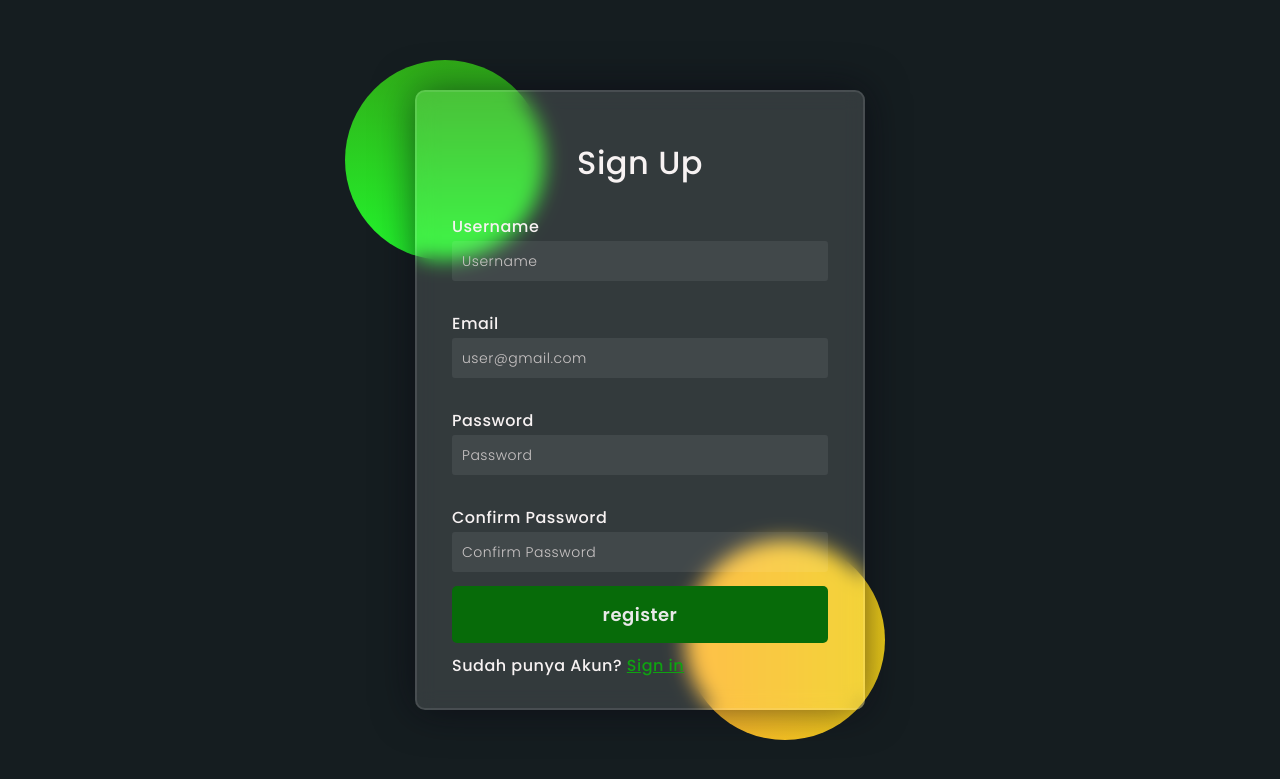
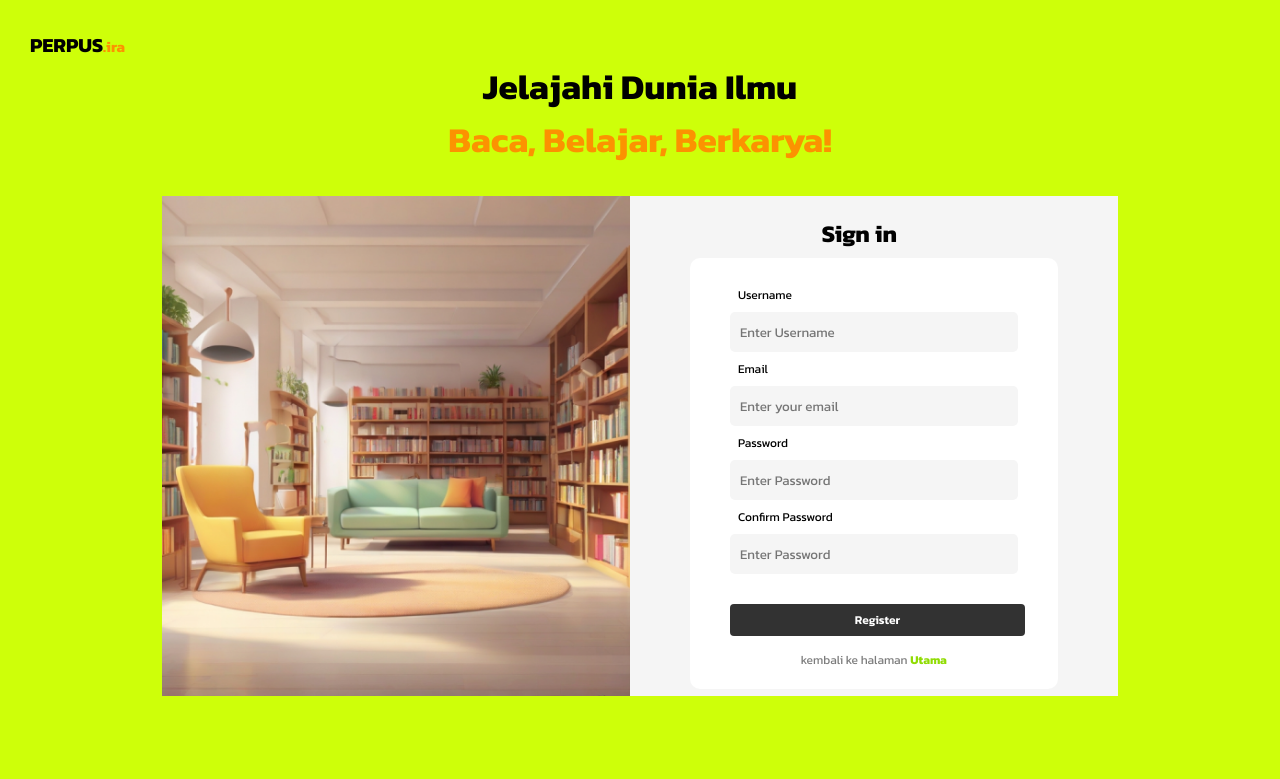
Before and after one commit to ENONGLOSKER/PJ-PERPUSTAKAAN, a Django app: page /signup/ in a window 1280 px wide. Shown: the top 779 px of the page. Run offline with Django 5.2, Linux system fonts and the light colour scheme.

Commit message:
update-sign up

```diff
--- a/app_perpus/views.py
+++ b/app_perpus/views.py
@@ -323,6 +323,6 @@ def SignupPage(request):
 
             my_user.save()
             messages.success(request, "Selamat, Register Berhasil!")
-            return redirect('/')
+            return redirect('signin')
 
     return render(request, 'signup.html')
--- /dev/null
+++ b/static/css/signup.css
@@ -0,0 +1,144 @@
+:root{
+    --hijau: #CEFF09;
+    --hitam: #323232;
+    --orange: #FC9201;
+    --abu: #F5F5F5;
+    --putih: #FFFFFF;
+}
+
+*{
+    margin:0;
+    padding:0;
+    box-sizing: border-box;
+}
+
+body{
+    background: var(--hijau);
+    font-family: 'Kanit', sans-serif;
+}
+
+.header{
+    margin:30px
+}
+
+.header p{
+    font-size:20px;
+    font-weight: bold;
+}
+
+.header p span{
+    color: var(--orange);
+    font-size:15px;
+}
+
+.header h1{
+    text-align:center;
+    font-size:35px;
+    font-family: 'Kanit', sans-serif;
+}
+
+.header h1 span{
+    display:block;
+    color: var(--orange);
+}
+
+.container{
+    display: flex;
+    height: 500px;
+    margin: 30px ;
+    justify-content: center
+}
+
+form{
+    display:flex;
+    flex-direction: column;
+    width:40%;
+    background-color: #f5f5f5;
+}
+
+form h2{
+    font-size: 1,5rem;
+    text-align: center;
+    margin: 20px 50px 5px 21px;
+}
+
+form .input{
+    display:grid
+}
+
+form .input input{
+    padding:10px;
+}
+
+form .input label{
+    margin:0px 20px;
+    padding:8px;
+    font-size: 12px;
+}
+
+input[type="username"],
+input[type="email"],
+input[type="password"]{
+    margin:0px 20px;
+    border-radius:5px;
+    outline: none;
+    border:none;
+    background: #F5F5F5;
+    cursor:pointer;
+    font-family: 'Kanit', sans-serif;
+}
+
+input[type="submit"]{
+    margin: 30px 10px 10px 10px;
+    padding:7px;
+    transform: translateX(10px);
+    outline: none;
+    border: none;
+    background: var(--hitam);
+    font-size: 12px;
+    font-weight: 600;
+    color: var(--putih);
+    border-radius: 4px;
+    width:90%;
+    cursor:pointer;
+    font-family: 'Kanit', sans-serif;
+}
+
+input[type="submit"]:hover{
+    background: var(--hijau);
+    color: var(--hitam);
+}
+
+.login{
+    background:#ffffff;
+    margin:2px 60px 100px 60px;
+    padding: 20px 20px;
+    border-radius:10px;
+}
+
+.login p{
+    text-align: center;
+    font-size: 12px;
+    margin-top: 5px;
+    color: #7c7c7c;
+}
+
+.login p a{
+    text-decoration:none;
+    color: #90dc03;
+    font-weight: bold;
+}
+
+.login p a:hover{
+    color: #376FDE;
+}
+
+.side{
+    display:flex;
+}
+
+.side img{
+    width: 100%;
+    height: 100%
+
+}
--- a/templates/signin.html
+++ b/templates/signin.html
@@ -8,7 +8,7 @@
     <meta name="viewport" content="width=device-width, initial-scale=1.0">
     <link rel="icon" type="image/x-icon" href="{% static 'img/PERPUS_ira.png' %}">
     <link rel="stylesheet" href="{% static 'css/signin.css' %}">
-    <title>Document</title>
+    <title>Sign in | Perpus.ira</title>
     <link href="https://fonts.googleapis.com/css2?family=Kanit:wght@200;300;400;500;600;700&display=swap" rel="stylesheet">
 </head>
 
--- a/templates/signup.html
+++ b/templates/signup.html
@@ -1,148 +1,21 @@
+{% load static %}
 <!DOCTYPE html>
 <html lang="en">
+
 <head>
-  <!-- Design by foolishdeveloper.com -->
-    <title>Sign Up</title>
-
-    <link rel="preconnect" href="https://fonts.gstatic.com">
-    <link rel="stylesheet" href="https://cdnjs.cloudflare.com/ajax/libs/font-awesome/5.15.4/css/all.min.css">
-    <link href="https://fonts.googleapis.com/css2?family=Poppins:wght@300;500;600&display=swap" rel="stylesheet">
-    <!--Stylesheet-->
-    <style media="screen">
-        *,
-        *:before,
-        *:after{
-            padding: 0;
-            margin: 0;
-            box-sizing: border-box;
-        }
-        body{
-            background-color: #151d20;
-        }
-        .background{
-            width: 430px;
-            height: 520px;
-            position: absolute;
-            transform: translate(-50%,-50%);
-            left: 50%;
-            top: 50%;
-        }
-        .background .shape{
-            height: 200px;
-            width: 200px;
-            position: absolute;
-            border-radius: 50%;
-        }
-        .shape:first-child{
-            background: linear-gradient(
-                #31ad18,
-                #23f62d
-            );
-            left: -80px;
-            top: -80px;
-        }
-        .shape:last-child{
-            background: linear-gradient(
-                to right,
-                #ffb62f,
-                #f0d019
-            );
-            right: -30px;
-            bottom: -80px;
-        }
-        form{
-            height: 620px;
-            width: 450px;
-            background-color: rgba(255,255,255,0.13);
-            position: absolute;
-            transform: translate(-50%,-50%);
-            top: 50%;
-            left: 50%;
-            border-radius: 10px;
-            backdrop-filter: blur(10px);
-            border: 2px solid rgba(255,255,255,0.1);
-            box-shadow: 0 0 40px rgba(8,7,16,0.6);
-            padding: 50px 35px;
-        }
-        form *{
-            font-family: 'Poppins',sans-serif;
-            color: #f7f2f2;
-            letter-spacing: 0.5px;
-            outline: none;
-            border: none;
-        }
-        form h3{
-            font-size: 32px;
-            font-weight: 500;
-            line-height: 42px;
-            text-align: center;
-        }
-
-        label{
-            display: block;
-            margin-top: 30px;
-            font-size: 16px;
-            font-weight: 500;
-        }
-        input{
-            display: block;
-            height: 40px;
-            width: 100%;
-            background-color: rgba(255,255,255,0.07);
-            border-radius: 3px;
-            padding: 0 10px;
-            margin-top: 2px;
-            font-size: 14px;
-            font-weight: 300;
-        }
-        ::placeholder{
-            color: #c9c5c5;
-        }
-        button{
-            margin-top: 14px;
-            width: 100%;
-            background-color: #076b09;
-            color: #e9e9e9;
-            padding: 15px 0;
-            font-size: 18px;
-            font-weight: 600;
-            border-radius: 5px;
-            cursor: pointer;
-            margin-bottom: 10px;
-        }
-        button:hover{
-            background-color: #0fa211;
-        }
-        .social{
-        margin-top: 30px;
-        display: flex;
-        }
-        .social div{
-        background: rgb(40, 185, 21);
-        width: 150px;
-        border-radius: 3px;
-        padding: 5px 10px 10px 5px;
-        background-color: rgba(255,255,255,0.27);
-        color: #eaf0fb;
-        text-align: center;
-        }
-        .social div:hover{
-        background-color: rgba(22, 15, 32, 0.959);
-        }
-        .social .fb{
-        margin-left: 25px;
-        }
-        .social i{
-        margin-right: 4px;
-        }
-    </style>
+    <meta charset="UTF-8">
+    <meta http-equiv="X-UA-Compatible" content="IE=edge">
+    <meta name="viewport" content="width=device-width, initial-scale=1.0">
+    <link rel="stylesheet" href="{% static 'css/signup.css' %}">
+    <title> Sign Up | Perpus.ira</title>
+    <link href="https://fonts.googleapis.com/css2?family=Kanit:wght@200;300;400;500;600;700&display=swap" rel="stylesheet">
 </head>
-<body  >
-    <div class="background">
-        <div class="shape"></div>
-        <div class="shape"></div>
+<body>
+    <div class="header">
+        <p>PERPUS<span>.ira</span></p>
+        <h1>Jelajahi Dunia Ilmu <span>Baca, Belajar, Berkarya!</span></h1>
     </div>
-
+    <div class="container">
         {%for message in messages%}
             {% if message.tags == 'error' %}
             <script src="https://unpkg.com/sweetalert/dist/sweetalert.min.js"></script>
@@ -153,26 +26,33 @@
             {% endif %}
         {%endfor%}
 
+        <div class="side">
+            <img src="{% static 'img/bg2.png' %}" alt="">
+        </div>
         <form action="" method="post">
             {% csrf_token %}
-        <h3>Sign Up</h3>
-
-        <label for="username">Username</label>
-        <input type="text" placeholder="Username" name="username" id="username">
-
-        <label for="email">Email</label>
-        <input type="email" placeholder="user@gmail.com" name="email" id="email">
-
-        <label for="password1">Password</label>
-        <input type="password" placeholder="Password" id="password1" name="password1">
-
-
-        <label for="password2">Confirm Password</label>
-        <input type="password" placeholder="Confirm Password" id="password2" name="password2">
-        <button type="submit">register</button>
-
-        <span>Sudah punya Akun? <a href="{% url 'signin' %}"  style="color: #0fa211;">Sign in</a></span>
-
+            <h2>Sign in</h2>
+            <div class="login">
+                <div class="input">
+                    <label for="">Username</label>
+                    <input type="username" name="username" id="username" placeholder="Enter Username">
+                </div>
+                <div class="input">
+                    <label for="">Email</label>
+                    <input type="email" name="email" id="email" placeholder="Enter your email">
+                </div>
+                <div class="input">
+                    <label for="">Password</label>
+                    <input type="password" name="password1" id="password" placeholder="Enter Password">
+                </div>
+                <div class="input">
+                    <label for="">Confirm Password</label>
+                    <input type="password" name="password2" id="password" placeholder="Enter Password">
+                </div>
+                <input type="submit" value="Register" id="submit">
+                <p>kembali ke halaman <a href="{% url 'index' %}">Utama</a></p>
+            </div>
         </form>
+    </div>
 </body>
 </html>
```
Also changed, not shown: index.html (added, +99 -0 lines), db.sqlite3. Lines whose indentation alone changed are shown as unchanged.
